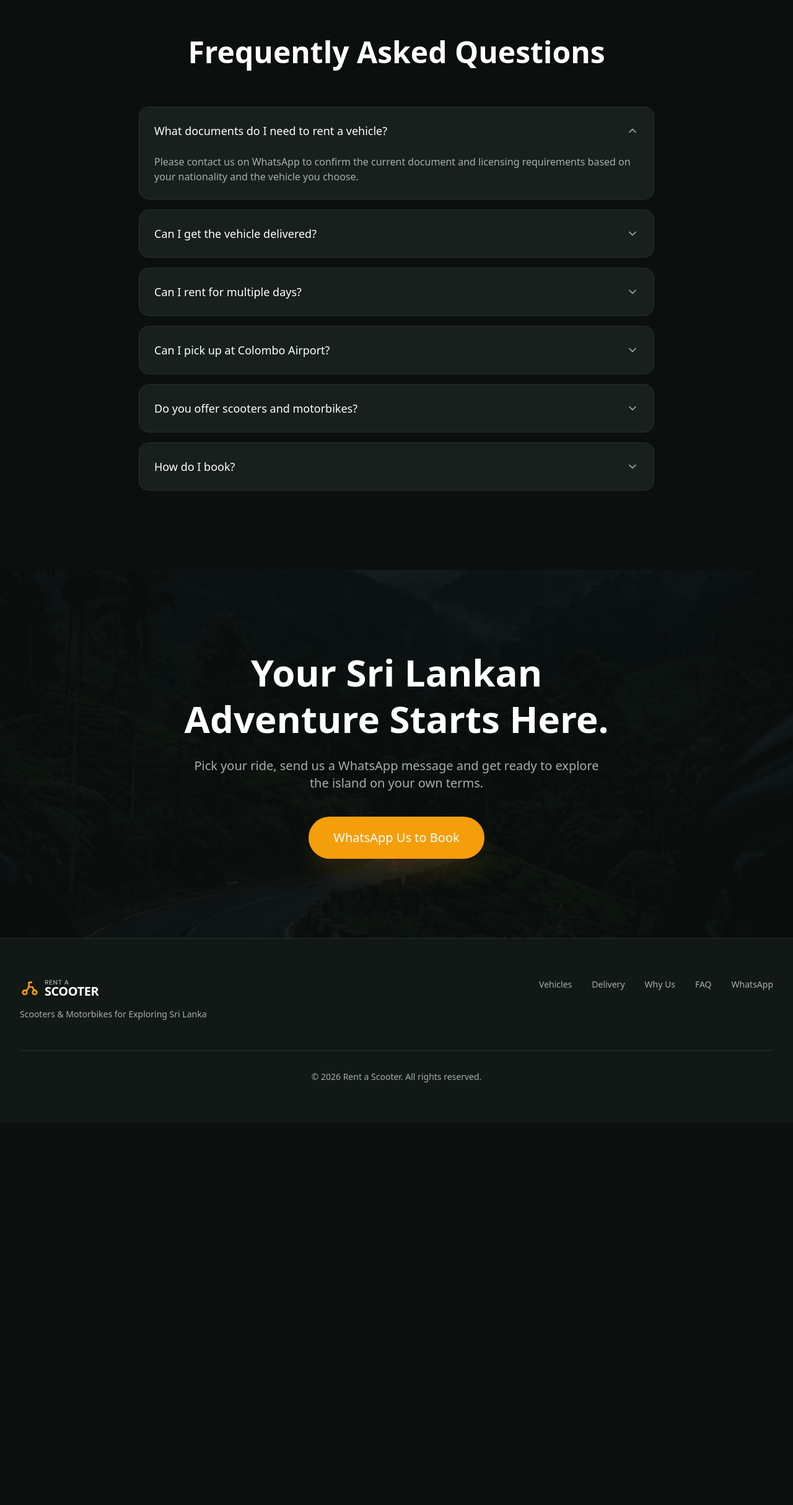
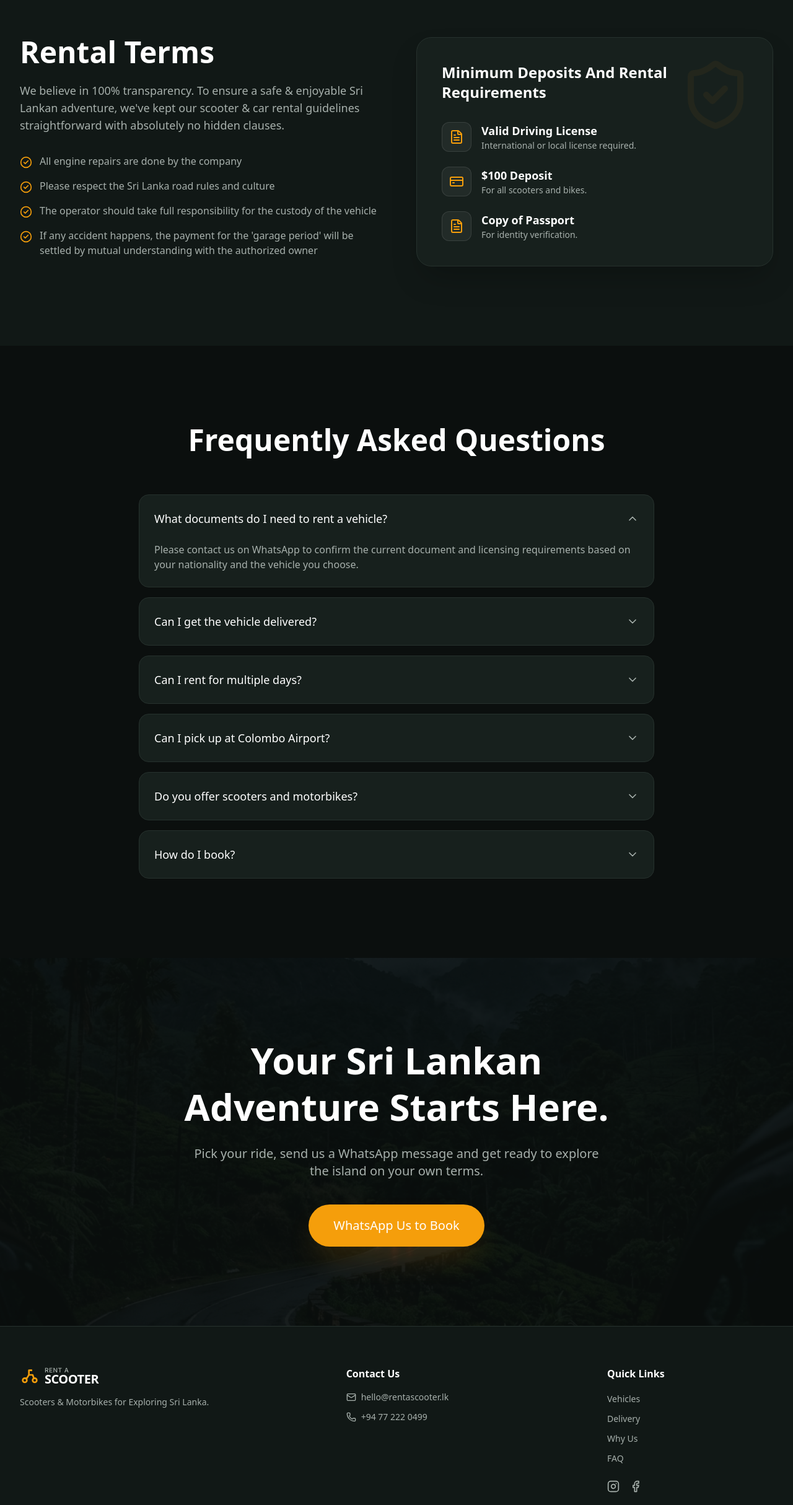
Before and after one commit to DinushanSriskandaraja/rentascooter, a Next.js app: page / in a window 1280 px wide. Shown: the part 5846-8275 px from the top of the page at 62% size. Before the commit the page ends 7658 px from the top, so only its background shows below. Built offline with nearby package versions, Linux system fonts and the light colour scheme.

Commit message:
complete site landinge page

```diff
--- a/src/app/layout.tsx
+++ b/src/app/layout.tsx
@@ -2,6 +2,7 @@ import type { Metadata } from "next";
 import { Inter, Geist } from "next/font/google";
 import "./globals.css";
 import { siteConfig } from "@/config/site";
+import { Analytics } from "@vercel/analytics/next"
 
 const inter = Inter({
   variable: "--font-inter",
--- a/src/app/page.tsx
+++ b/src/app/page.tsx
@@ -6,6 +6,7 @@ import { WhyUs } from '@/components/WhyUs';
 import { DeliverySection } from '@/components/DeliverySection';
 import { HowItWorks } from '@/components/HowItWorks';
 import { TravelSection } from '@/components/TravelSection';
+import { Terms } from '@/components/Terms';
 import { FAQ } from '@/components/FAQ';
 import { FinalCTA } from '@/components/FinalCTA';
 import { Footer } from '@/components/Footer';
@@ -22,6 +23,7 @@ export default function Home() {
         <DeliverySection />
         <HowItWorks />
         <TravelSection />
+        <Terms />
         <FAQ />
         <FinalCTA />
       </main>
--- /dev/null
+++ b/src/app/robots.ts
@@ -0,0 +1,11 @@
+import { MetadataRoute } from 'next'
+
+export default function robots(): MetadataRoute.Robots {
+  return {
+    rules: {
+      userAgent: '*',
+      allow: '/',
+    },
+    sitemap: 'https://rentascooter.lk/sitemap.xml',
+  }
+}
--- /dev/null
+++ b/src/app/sitemap.ts
@@ -0,0 +1,12 @@
+import { MetadataRoute } from 'next'
+
+export default function sitemap(): MetadataRoute.Sitemap {
+  return [
+    {
+      url: 'https://rentascooter.lk',
+      lastModified: new Date(),
+      changeFrequency: 'weekly',
+      priority: 1,
+    },
+  ]
+}
--- a/src/components/Footer.tsx
+++ b/src/components/Footer.tsx
@@ -1,34 +1,67 @@
 import React from 'react';
 import { Logo } from './Logo';
 import { siteConfig } from '@/config/site';
+import { Mail, Phone } from 'lucide-react';
+
+const InstagramIcon = ({ size = 20 }: { size?: number }) => (
+  <svg xmlns="http://www.w3.org/2000/svg" width={size} height={size} viewBox="0 0 24 24" fill="none" stroke="currentColor" strokeWidth="2" strokeLinecap="round" strokeLinejoin="round"><rect width="20" height="20" x="2" y="2" rx="5" ry="5"/><path d="M16 11.37A4 4 0 1 1 12.63 8 4 4 0 0 1 16 11.37z"/><line x1="17.5" x2="17.51" y1="6.5" y2="6.5"/></svg>
+);
+
+const FacebookIcon = ({ size = 20 }: { size?: number }) => (
+  <svg xmlns="http://www.w3.org/2000/svg" width={size} height={size} viewBox="0 0 24 24" fill="none" stroke="currentColor" strokeWidth="2" strokeLinecap="round" strokeLinejoin="round"><path d="M18 2h-3a5 5 0 0 0-5 5v3H7v4h3v8h4v-8h3l1-4h-4V7a1 1 0 0 1 1-1h3z"/></svg>
+);
 
 export function Footer() {
   return (
     <footer className="bg-background-secondary py-12 md:py-16 border-t border-border-main">
       <div className="max-w-7xl mx-auto px-4 sm:px-6 lg:px-8">
-        <div className="flex flex-col md:flex-row justify-between items-center md:items-start gap-8 mb-12">
-          <div className="text-center md:text-left max-w-xs">
+        <div className="grid grid-cols-1 md:grid-cols-12 gap-8 lg:gap-12 mb-12">
+
+          <div className="col-span-1 md:col-span-4 lg:col-span-5 text-center md:text-left">
             <Logo className="mb-4 justify-center md:justify-start" />
-            <p className="text-text-muted text-sm">
-              Scooters & Motorbikes for Exploring Sri Lanka
+            <p className="text-text-muted text-sm max-w-xs mx-auto md:mx-0">
+              Scooters & Motorbikes for Exploring Sri Lanka.
             </p>
           </div>
 
-          <div className="flex flex-wrap justify-center md:justify-end gap-6 md:gap-8">
-            {siteConfig.navigation.map(item => (
-              <a key={item.label} href={item.href} className="text-text-muted hover:text-primary transition-colors text-sm font-medium">
-                {item.label}
-              </a>
-            ))}
-            <a
-              href={`https://wa.me/${siteConfig.whatsappNumber}`}
-              target="_blank"
-              rel="noopener noreferrer"
-              className="text-text-muted hover:text-primary transition-colors text-sm font-medium"
-            >
-              WhatsApp
-            </a>
+          <div className="col-span-1 md:col-span-4 lg:col-span-4 text-center md:text-left">
+             <h4 className="font-bold text-text-main mb-4 font-heading">Contact Us</h4>
+             <ul className="space-y-3 inline-block text-left">
+                <li>
+                  <a href={`mailto:${siteConfig.contact.email}`} className="flex items-center gap-2 text-text-muted hover:text-primary transition-colors text-sm">
+                    <Mail size={16} /> {siteConfig.contact.email}
+                  </a>
+                </li>
+                <li>
+                  <a href={`tel:${siteConfig.contact.phone.replace(/\s+/g, '')}`} className="flex items-center gap-2 text-text-muted hover:text-primary transition-colors text-sm">
+                    <Phone size={16} /> {siteConfig.contact.phone}
+                  </a>
+                </li>
+             </ul>
           </div>
+
+          <div className="col-span-1 md:col-span-4 lg:col-span-3 text-center md:text-left">
+             <h4 className="font-bold text-text-main mb-4 font-heading">Quick Links</h4>
+             <ul className="space-y-2 flex flex-col items-center md:items-start">
+               {siteConfig.navigation.map(item => (
+                 <li key={item.label}>
+                   <a href={item.href} className="text-text-muted hover:text-primary transition-colors text-sm font-medium">
+                     {item.label}
+                   </a>
+                 </li>
+               ))}
+             </ul>
+
+             <div className="flex justify-center md:justify-start gap-4 mt-6">
+                <a href={siteConfig.contact.socials.instagram} target="_blank" rel="noopener noreferrer" className="text-text-muted hover:text-primary transition-colors">
+                  <InstagramIcon size={20} />
+                </a>
+                <a href={siteConfig.contact.socials.facebook} target="_blank" rel="noopener noreferrer" className="text-text-muted hover:text-primary transition-colors">
+                  <FacebookIcon size={20} />
+                </a>
+             </div>
+          </div>
+
         </div>
 
         <div className="pt-8 border-t border-border-main text-center text-text-muted text-sm">
--- /dev/null
+++ b/src/components/Terms.tsx
@@ -0,0 +1,81 @@
+import React from 'react';
+import { CheckCircle2, ShieldCheck, CreditCard, FileText } from 'lucide-react';
+
+export function Terms() {
+  return (
+    <section className="py-20 md:py-28 lg:py-32 bg-background-secondary">
+      <div className="max-w-7xl mx-auto px-4 sm:px-6 lg:px-8">
+        <div className="grid grid-cols-1 lg:grid-cols-2 gap-16">
+          {/* Terms */}
+          <div>
+            <h2 className="text-4xl md:text-5xl font-bold font-heading mb-6 text-text-main">
+              Rental Terms
+            </h2>
+            <p className="text-lg text-text-muted mb-8">
+              We believe in 100% transparency. To ensure a safe & enjoyable Sri Lankan adventure, we've kept our scooter & car rental guidelines straightforward with absolutely no hidden clauses.
+            </p>
+
+            <ul className="space-y-4">
+              {[
+                "All engine repairs are done by the company",
+                "Please respect the Sri Lanka road rules and culture",
+                "The operator should take full responsibility for the custody of the vehicle",
+                "If any accident happens, the payment for the 'garage period' will be settled by mutual understanding with the authorized owner"
+              ].map((term, i) => (
+                <li key={i} className="flex gap-3 text-text-muted items-start">
+                  <CheckCircle2 className="text-primary shrink-0 mt-1" size={20} />
+                  <span>{term}</span>
+                </li>
+              ))}
+            </ul>
+          </div>
+
+          {/* Requirements */}
+          <div className="bg-surface border border-border-main rounded-3xl p-8 md:p-10 shadow-2xl relative overflow-hidden">
+             <div className="absolute top-0 right-0 p-8 opacity-5">
+              <ShieldCheck size={120} className="text-primary" />
+            </div>
+
+            <div className="relative z-10">
+              <h3 className="text-2xl font-bold font-heading mb-8 text-text-main">
+                Minimum Deposits And Rental Requirements
+              </h3>
+
+              <div className="space-y-6">
+                <div className="flex items-center gap-4">
+                  <div className="w-12 h-12 rounded-xl bg-white/5 border border-white/10 flex items-center justify-center text-primary shrink-0">
+                    <FileText size={24} />
+                  </div>
+                  <div>
+                    <h4 className="font-bold text-text-main text-lg">Valid Driving License</h4>
+                    <p className="text-sm text-text-muted">International or local license required.</p>
+                  </div>
+                </div>
+
+                <div className="flex items-center gap-4">
+                  <div className="w-12 h-12 rounded-xl bg-white/5 border border-white/10 flex items-center justify-center text-primary shrink-0">
+                    <CreditCard size={24} />
+                  </div>
+                  <div>
+                    <h4 className="font-bold text-text-main text-lg">$100 Deposit</h4>
+                    <p className="text-sm text-text-muted">For all scooters and bikes.</p>
+                  </div>
+                </div>
+
+                <div className="flex items-center gap-4">
+                  <div className="w-12 h-12 rounded-xl bg-white/5 border border-white/10 flex items-center justify-center text-primary shrink-0">
+                    <FileText size={24} />
+                  </div>
+                  <div>
+                    <h4 className="font-bold text-text-main text-lg">Copy of Passport</h4>
+                    <p className="text-sm text-text-muted">For identity verification.</p>
+                  </div>
+                </div>
+              </div>
+            </div>
+          </div>
+        </div>
+      </div>
+    </section>
+  );
+}
--- a/src/config/site.ts
+++ b/src/config/site.ts
@@ -125,6 +125,15 @@ export const siteConfig = {
       "Hi, I need the {vehicle} ({category}) for rental. Price: ${price}/day. Please let me know about availability.",
   },
 
+  contact: {
+    email: "hello@rentascooter.lk",
+    phone: "+94 77 222 0499",
+    socials: {
+      instagram: "https://instagram.com",
+      facebook: "https://facebook.com",
+    }
+  },
+
   navigation: [
     { label: "Vehicles", href: "#vehicles" },
     { label: "Delivery", href: "#delivery" },
```
